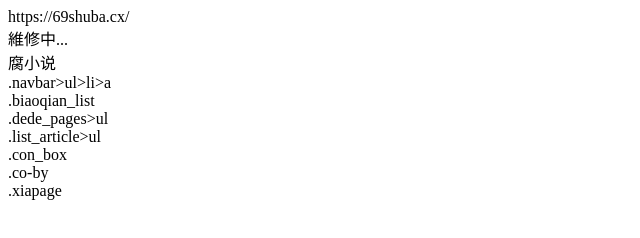
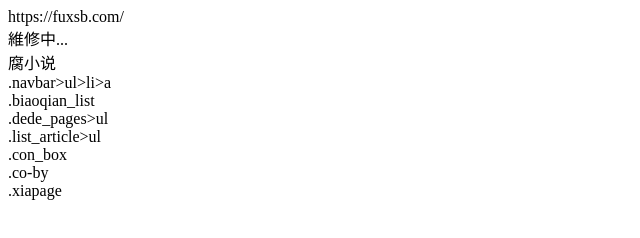
Before and after one commit to ctc-tools/danmei, a plain HTML site: page index.html in a window 1280 px wide. Shown: the full height of the page, 0-640 px from the left. Drawn offline with Linux system fonts and the light colour scheme.

Commit message:
Update index.html

```diff
--- a/index.html
+++ b/index.html
@@ -1,4 +1,4 @@
-<div id="domain">https://69shuba.cx/</div>
+<div id="domain">https://fuxsb.com/</div>
 <div id="noterror">維修中...</div>
 <div id="notIncluded">腐小说</div>
 <div id="navbars">.navbar>ul>li>a</div>
```
